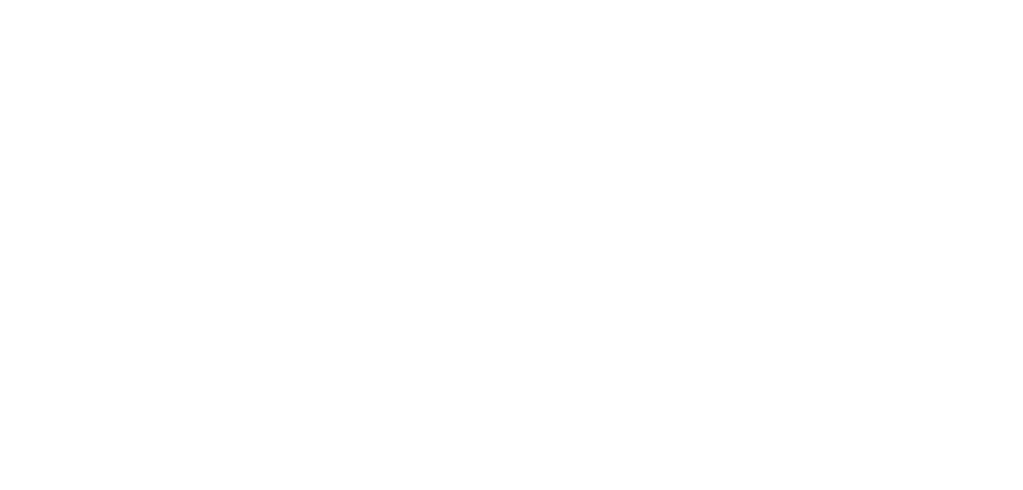
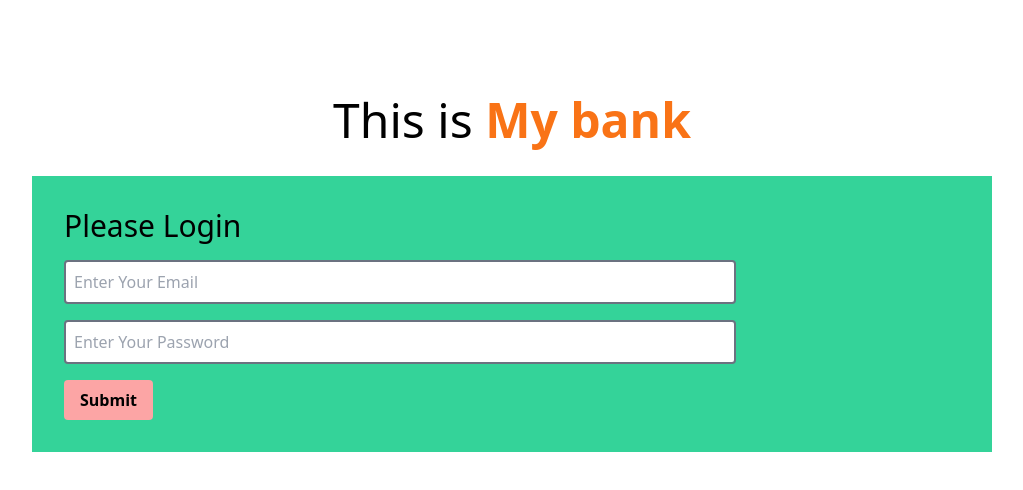
Before and after one commit to mehedihasan99/bank-website-m26, a plain HTML site: page index.html in a window 1280 px wide. Shown: the whole page, without its empty margins (128-1151 px from the left). Drawn offline with nearby package versions, Linux system fonts and the light colour scheme.

Commit message:
add a card

```diff
--- a/index.html
+++ b/index.html
@@ -5,6 +5,37 @@
     <meta http-equiv="X-UA-Compatible" content="IE=edge" />
     <meta name="viewport" content="width=device-width, initial-scale=1.0" />
     <title>My Bank website</title>
+    <script src="https://cdn.tailwindcss.com"></script>
   </head>
-  <body></body>
+  <body>
+    <header>
+      <h1 class="text-5xl text-center mt-24">
+        This is <span class="font-semibold text-orange-500">My bank</span>
+      </h1>
+    </header>
+    <main>
+      <section class="bg-emerald-400 w-3/4 mx-auto mt-8 p-8">
+        <h3 class="text-3xl mb-4">Please Login</h3>
+        <div>
+          <input
+            class="border-2 border-gray-500 rounded block w-3/4 mb-4 p-2"
+            type="email"
+            name=""
+            id=""
+            placeholder="Enter Your Email"
+          />
+          <input
+            class="border-2 border-gray-500 rounded block w-3/4 mb-4 p-2"
+            type="password"
+            name=""
+            id=""
+            placeholder="Enter Your Password"
+          />
+          <button class="bg-red-300 px-4 py-2 rounded font-semibold">
+            Submit
+          </button>
+        </div>
+      </section>
+    </main>
+  </body>
 </html>
```
